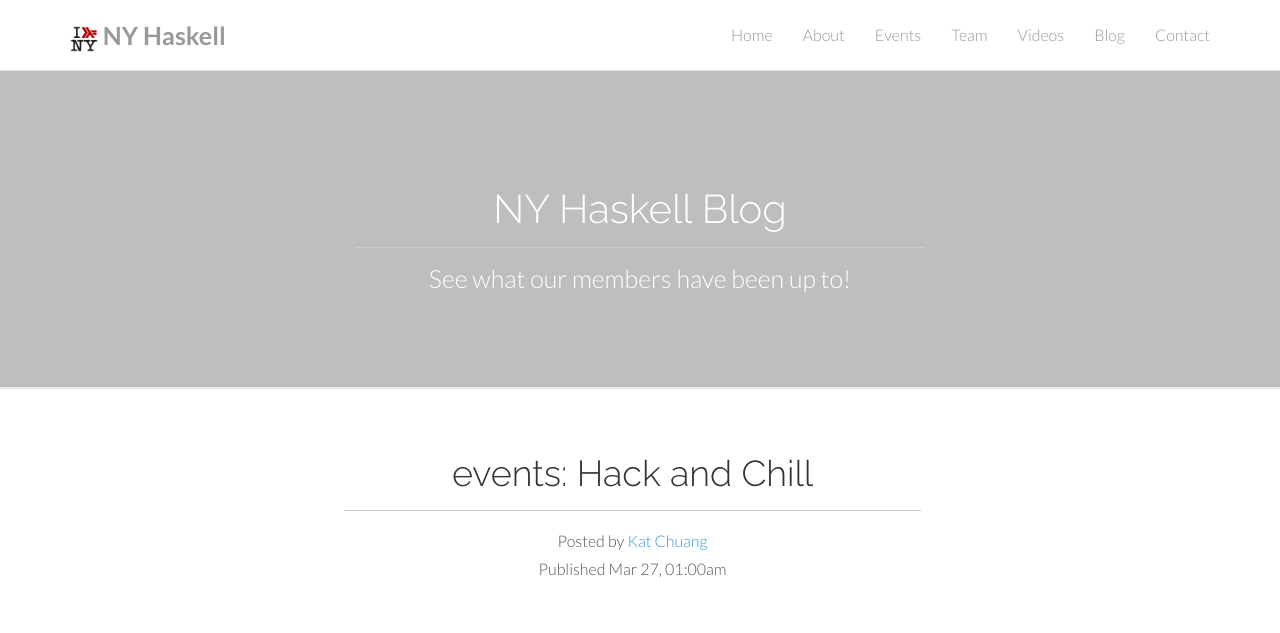
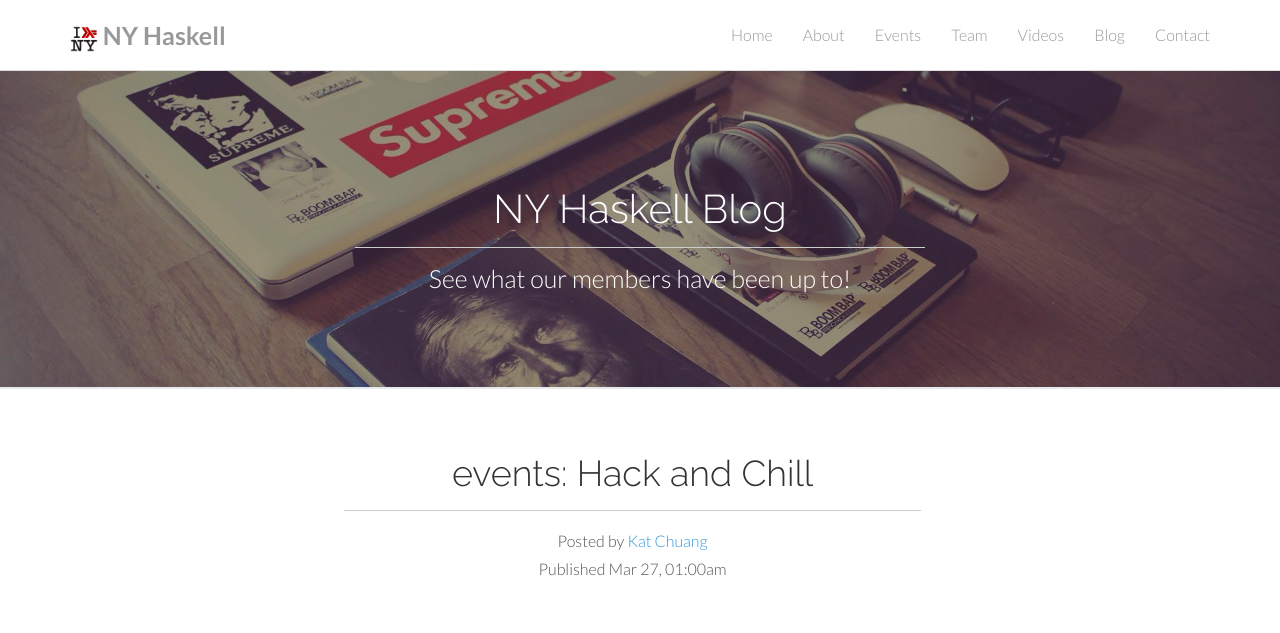
Before and after one commit to ny-haskell/ny-haskell.org, a Jekyll site: the page built from _posts/2016-03-26-hack-and-chill.md, in a window 1280 px wide and 1400 px high. Shown: the top 633 px of the window. Built offline with Jekyll 4.4.1, drawn with Linux system fonts in a browser that asks for light colours; a script that is not in the unit is left out; grey boxes are pictures that could not be loaded.

Commit message:
:lipsitck: blog header

```diff
--- a/assets/css/main.css
+++ b/assets/css/main.css
@@ -425,7 +425,9 @@
 }
 
 .divider4 {
-    background-color: #bcbfbd;
+  background-color: #bcbfbd;
+	background-image: url('../img/bg/divider3.jpg');
+
 }
 
 .divider6 {
```
